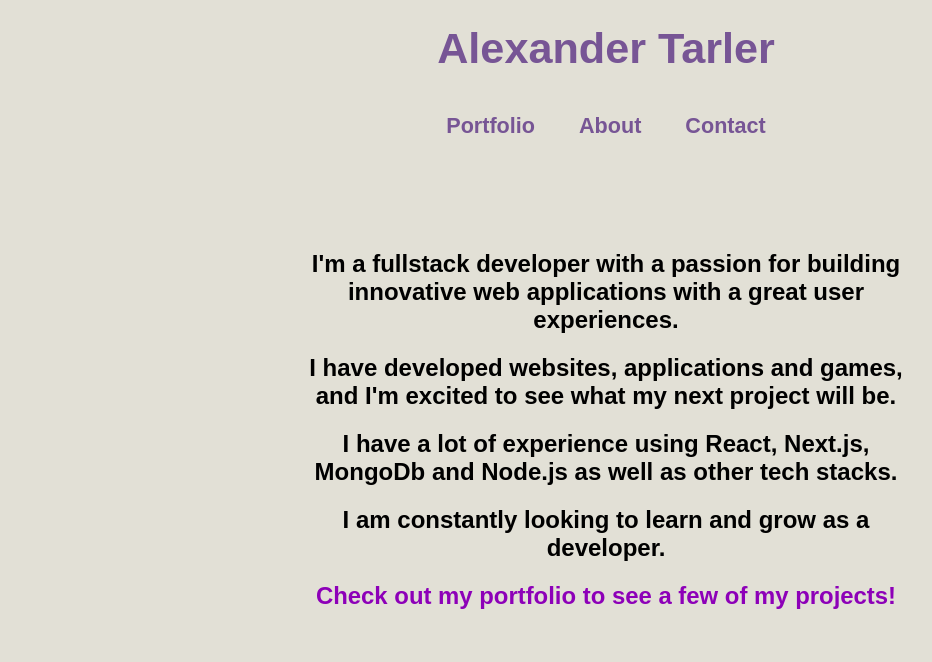
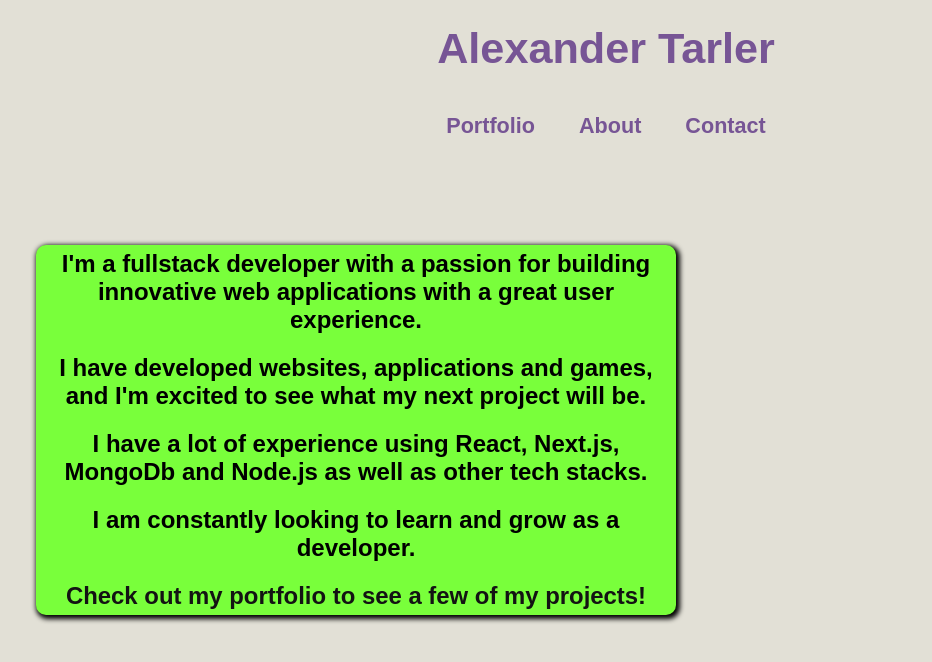
Before and after one commit to AlexanderTarler/Portfolio, a Next.js app: page /about in a window 1280 px wide. Shown: the top 662 px of the page, without its empty margins (34-966 px from the left). Built offline with nearby package versions, Linux system fonts and the light colour scheme.

Commit message:
Changed the color and layout of the about-page

```diff
--- a/app/about/about.css
+++ b/app/about/about.css
@@ -15,7 +15,7 @@ h2 {
 }
 
 h5 {
-    color: rgb(141, 0, 184);
+    color: rgb(19, 19, 19);
 }
 
 @media only screen and (min-width: 600px) {
@@ -36,7 +36,7 @@ h5 {
     }
 
     h2 {
-        background-color: rgb(226, 224, 214);
+        background-color: rgb(121, 255, 59);
         margin-bottom: 20;
     }
 
@@ -44,5 +44,10 @@ h5 {
         text-align: center;
         border: none;
         width: 50vw;
+        background-color: rgb(121, 255, 59);
+        border: 5px solid rgb(121, 255, 59);
+        border-radius: 10px;
+        box-shadow: 2px 2px 5px 2px;
+        margin-right: 500px;
     }
 }
--- a/app/about/page.tsx
+++ b/app/about/page.tsx
@@ -11,7 +11,7 @@ export default function Home() {
         <>
             <main className='about'>
                 <div id="about-text-box">
-                    <h2>I&apos;m a fullstack developer with a passion for building innovative web applications with a great user experiences.</h2>
+                    <h2>I&apos;m a fullstack developer with a passion for building innovative web applications with a great user experience.</h2>
                     <h2>I have developed websites, applications and games, and I&apos;m excited to see what my next project will be.</h2>
                     <h2>I have a lot of experience using React, Next.js, MongoDb and Node.js as well as other tech stacks.</h2>
                     <h2>I am constantly looking to learn and grow as a developer.</h2>
```
